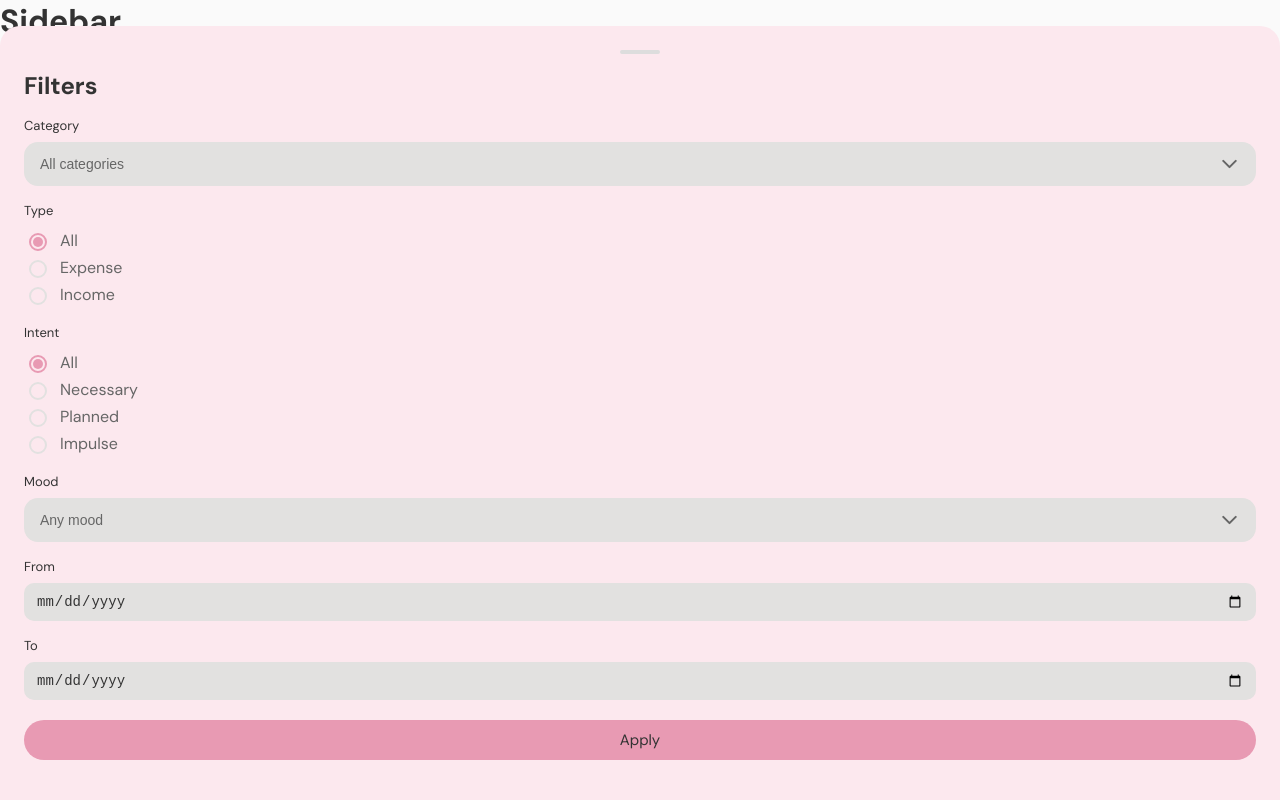
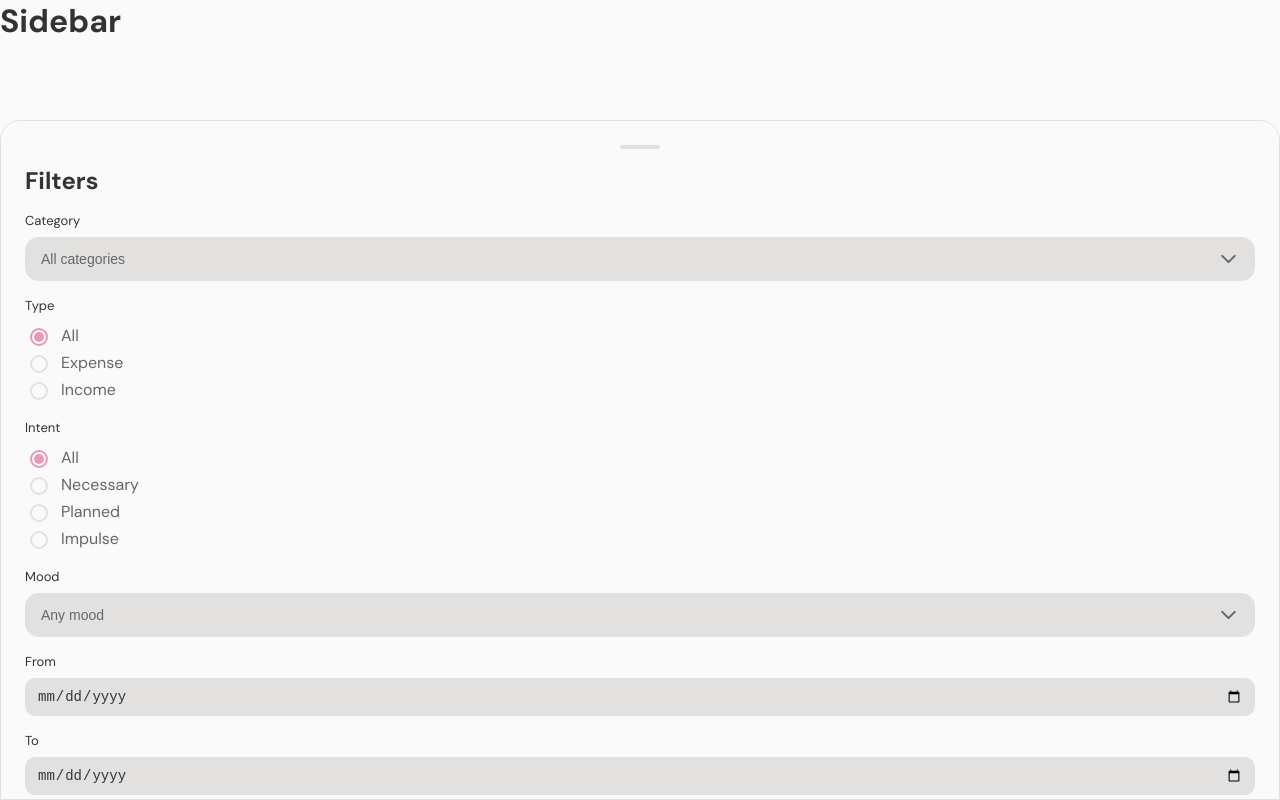
Before and after one commit to mirelalexy/blossom, a React (Vite) app in the folder frontend/: page /transactions in a window 1280 px wide. Both pictures are taken after a click on the element 100 px from the left and 142 px from the top of the page. Built offline with nearby package versions, Linux system fonts and the light colour scheme.

Commit message:
fix(ui): fix filter sheet overlay and add animation

```diff
--- a/frontend/src/styles/components/FilterSheet.css
+++ b/frontend/src/styles/components/FilterSheet.css
@@ -3,6 +3,7 @@
     inset: 0;
     background-color: rbga(0, 0, 0, 0.35);
     z-index: 100;
+    animation: fadeIn 0.18s ease;
 }
 
 .filter-sheet {
@@ -10,11 +11,15 @@
     left: 0;
     right: 0;
     bottom: 0;
-    background-color: var(--bg-secondary);
+    background-color: var(--bg-primary);
+    border: 1px solid var(--card-border);
     border-radius: 20px 20px 0 0;
     padding: 24px;
     box-sizing: border-box;
     z-index: 101;
+    max-height: 85vh;
+    overflow-y: auto;
+    animation: slideUp 0.28s cubic-bezier(0.35, 0.75, 0, 1);
 }
 
 @keyframes slideUp {
@@ -26,6 +31,11 @@
     }
 }
 
+@keyframes fadeIn {
+    from { opacity: 0; }
+    to { opacity: 1; }
+}
+
 .filter-sheet-header {
     display: flex;
     justify-content: center;
@@ -35,17 +45,21 @@
 .filter-handle {
     width: 40px;
     height: 4px;
-    background: #ddd;
+    background: var(--card-border);
     border-radius: 999px;
     margin: 0 auto 16px auto;
 }
 
 .filter-actions {
-    margin-top: 20px;
+    margin-top: 8px;
     display: flex;
-    justify-content: flex-end;
+    gap: 10px;
 }
 
 .filter-sheet > * {
     margin-bottom: 16px;
 }
+
+.filter-sheet > *:last-child {
+    margin-bottom: 0;
+}
```
